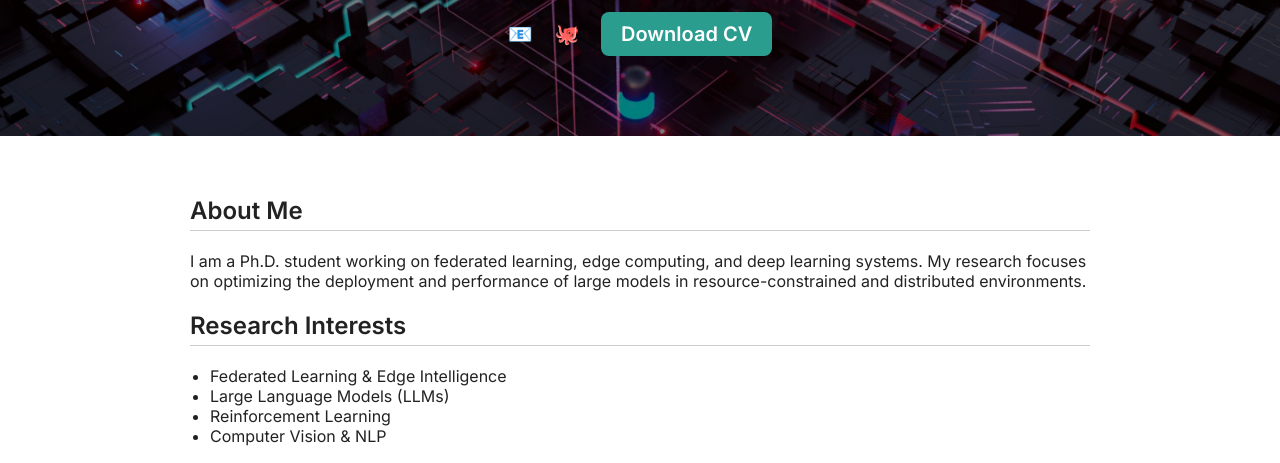
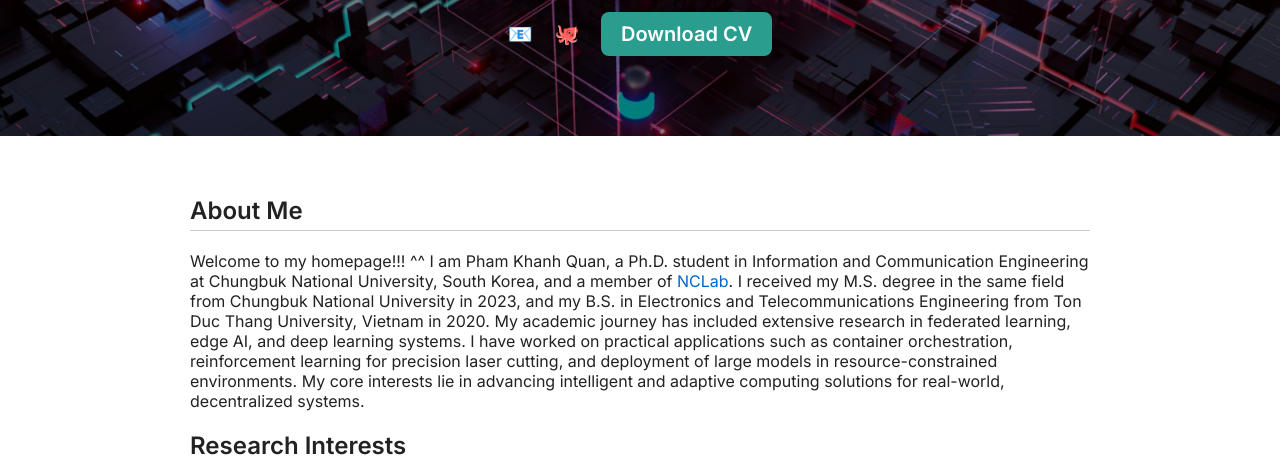
Before and after one commit to phamkhanhquan197/phamkhanhquan197.github.io, a plain HTML site: page index.html in a window 1280 px wide. Shown: the part 310-773 px from the top of the page. Drawn offline with Linux system fonts and the light colour scheme.

Commit message:
Update index.html

```diff
--- a/index.html
+++ b/index.html
@@ -132,8 +132,12 @@
   <div class="main">
     <h2>About Me</h2>
     <p>
-      I am a Ph.D. student working on federated learning, edge computing, and deep learning systems.
-      My research focuses on optimizing the deployment and performance of large models in resource-constrained and distributed environments.
+      Welcome to my homepage!!! ^^ I am Pham Khanh Quan, a Ph.D. student in Information and Communication Engineering at Chungbuk National University, South Korea, and a member of
+      <a href="https://nclab.cbnu.ac.kr/" target="_blank">NCLab</a>.
+      I received my M.S. degree in the same field from Chungbuk National University in 2023, and my B.S. in Electronics and Telecommunications Engineering from Ton Duc Thang University, Vietnam in 2020.
+      My academic journey has included extensive research in federated learning, edge AI, and deep learning systems.
+      I have worked on practical applications such as container orchestration, reinforcement learning for precision laser cutting, and deployment of large models in resource-constrained environments.
+      My core interests lie in advancing intelligent and adaptive computing solutions for real-world, decentralized systems.
     </p>
 
     <h2>Research Interests</h2>
```
